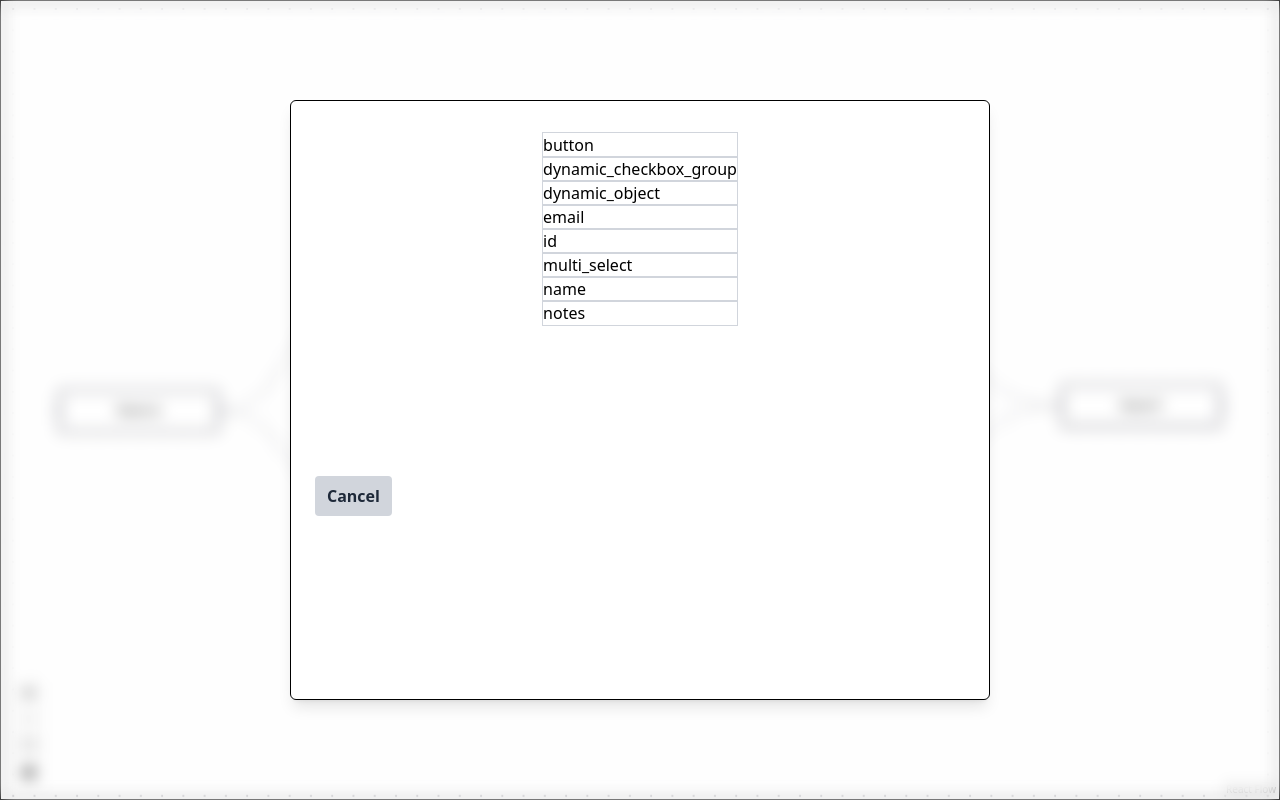
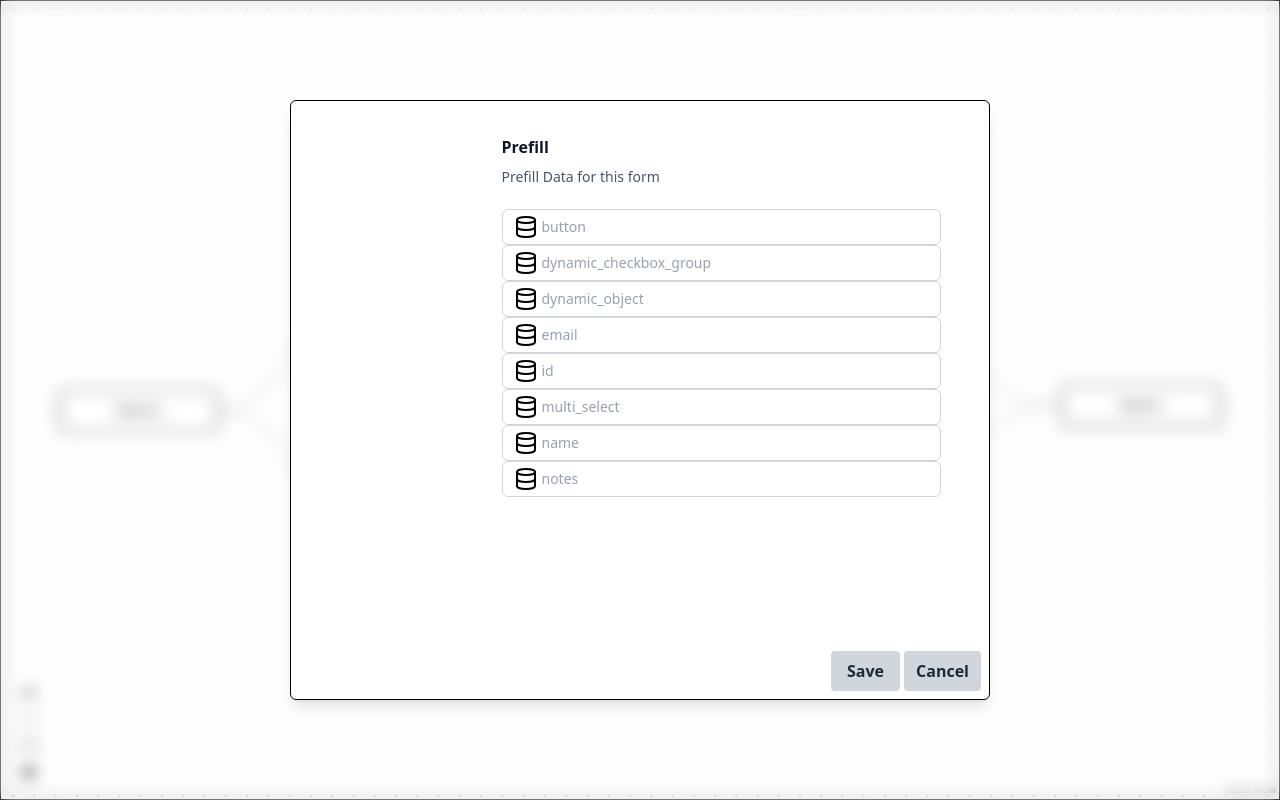
Before and after one commit to rdstachurski/007db1, a React (Vite) app in the folder journey-builder-react/: page / in a window 1280 px wide. Both pictures are taken after a click on the element 1220 px from the left and 405 px from the top of the page. Built offline with nearby package versions, Linux system fonts and the light colour scheme.

Commit message:
added styling to main area of modal. Placed the prefill option section as a side menu

```diff
--- a/journey-builder-react/src/components/modal/formModal.tsx
+++ b/journey-builder-react/src/components/modal/formModal.tsx
@@ -2,6 +2,7 @@ import { useState } from "react";
 import { Form } from "../../types/form";
 import PrefillOptions from "./preFillOptionList";
 import { GlobalProperties } from "../../types/prefillOptions/dataSource";
+import { Database } from "lucide-react";
 
 interface FormModalProps {
 	onCloseModal: () => void;
@@ -17,17 +18,20 @@ export default function FormModal({
 	prereqNodeData,
 }: FormModalProps) {
 	const [showPrefillOptions, setShowPrefillOptions] = useState(false);
-
-	const handleOnClickField = () => {
+	const [selectedKey, setSelectedKey] = useState<string | null>(null);
+	const handleOnClickField = (key: string) => {
 		setShowPrefillOptions(true);
+		setSelectedKey(key);
 	};
 
 	const handleOnCancel = () => {
 		setShowPrefillOptions(false);
 	};
+
 	return (
 		<div className="backdrop-blur-sm fixed inset-0 z-50 flex justify-center items-center">
-			<div className="grid bg-white w-[700px] h-[600px] shadow-lg rounded-md relative px-6 py-8 overflow-auto border-1">
+			<div className="grid grid-cols-[1fr_3fr] bg-white w-[700px] h-[600px] shadow-lg rounded-md relative px-6 py-8 overflow-auto border-1">
+				<div className="grid-cols-[min-content_1fr]">
 					{showPrefillOptions && (
 						<PrefillOptions
 							onCancel={handleOnCancel}
@@ -35,21 +39,44 @@ export default function FormModal({
 							prereqNodeData={prereqNodeData}
 						/>
 					)}
-				<div className="flex justify-center">
+				</div>
+
+				<div className="pl-6 pr-6">
+					<h2 className="text-base/7 font-semibold text-gray-900">Prefill</h2>
+					<div className="inline-flex">
+						<p className="mt-1 text-sm/6 text-gray-600 pb-5">
+							Prefill Data for this form
+						</p>
+					</div>
 					<ul>
 						{Object.keys(selectedForm.field_schema.properties).map((key) => (
-							<li>
+							<li key={key}>
+								<div className="flex items-center rounded-md bg-white pl-3 outline-1 -outline-offset-1 outline-gray-300 has-[input:focus-within]:outline-2 has-[input:focus-within]:-outline-offset-2 has-[input:focus-within]:outline-indigo-600">
+									<div>
+										<Database />
+									</div>
 									<div
-									onClick={handleOnClickField}
-									className="flex items-center outline-1 outline-gray-300"
+										className={`text-gray-400 hover:bg-gray-100
+														block min-w-0 grow py-1.5 pr-3 pl-1 text-base
+														focus:outline-none sm:text-sm/6 cursor-pointer
+													${selectedKey === key ? "border-3 border-dashed border-blue-300" : ""}
+				  `}
+										onClick={() => handleOnClickField(key)}
 									>
 										{key}
+									</div>
 								</div>
 							</li>
 						))}
 					</ul>
-				</div>
-				<div>
+
+					<div className="inline-flex gap-1 absolute bottom-2 right-2">
+						<button
+							type="submit"
+							className="bg-gray-300 hover:bg-gray-400 text-gray-800 font-bold py-2 px-4 rounded"
+						>
+							Save
+						</button>
 						<button
 							onClick={onCloseModal}
 							className="bg-gray-300 hover:bg-gray-400 text-gray-800 font-bold py-2 px-3 rounded"
@@ -59,5 +86,6 @@ export default function FormModal({
 					</div>
 				</div>
 			</div>
+		</div>
 	);
 }
```
Lines whose indentation alone changed are shown as unchanged.
